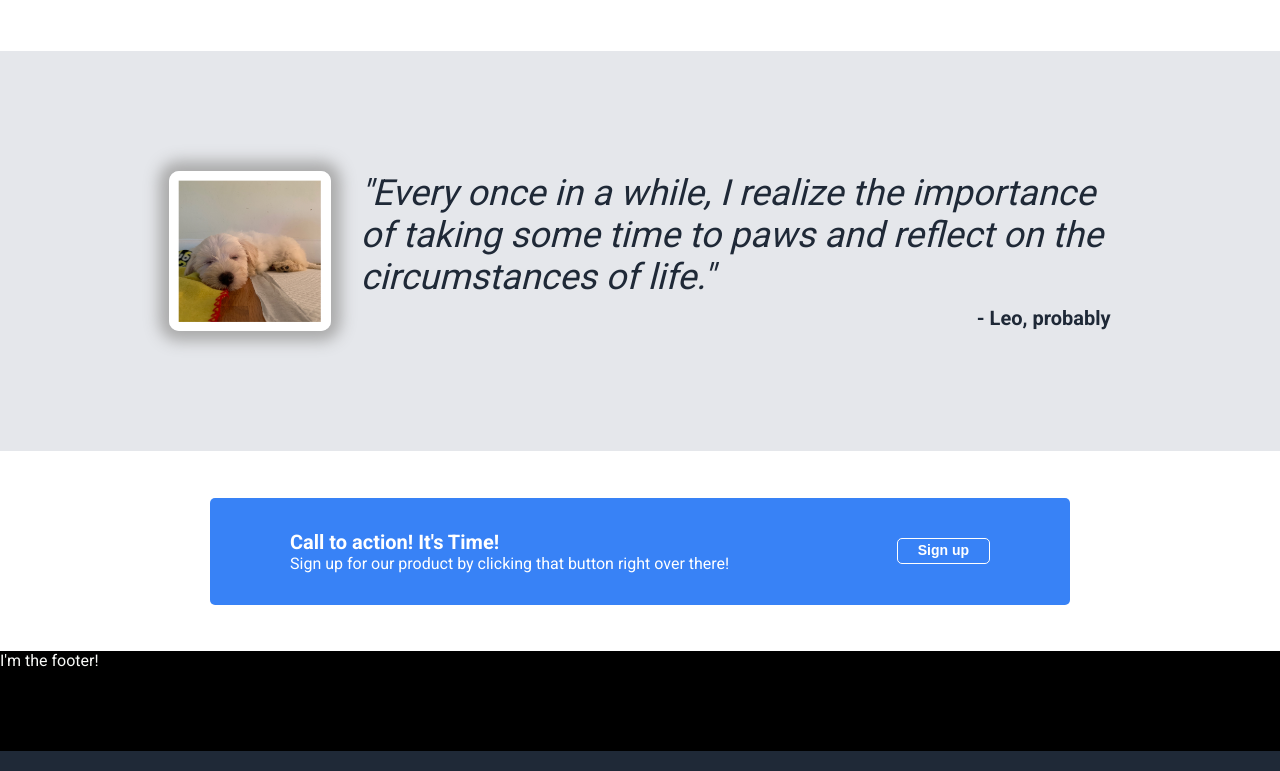
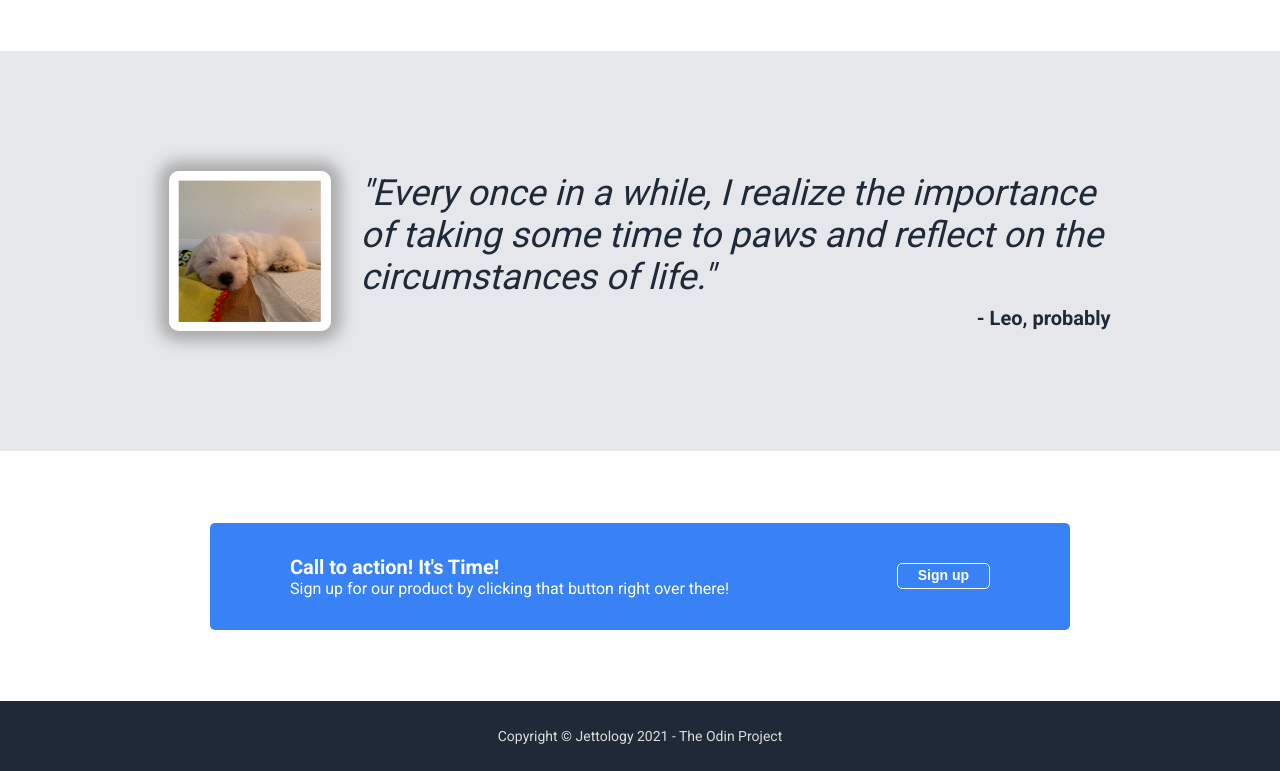
Before and after one commit to jettology/landing-page, a plain HTML site: page index.html in a window 1280 px wide. Shown: the part 849-1620 px from the top of the page. Drawn offline with Linux system fonts and the light colour scheme.

Commit message:
Completed footer; finished landing page project

```diff
--- a/index.html
+++ b/index.html
@@ -27,7 +27,7 @@
         <div class="section-one">
             <div class="left-section">
                 <div class="title">Jettology's landing page!</div>
-                <div class="subtext">This landing page is a mini project that was created via The Odin Project's HTML and CSS curriculum. TOP's example landing page was the primary reference, but everything shown here was ultimately procured from scratch (exception being the modified images).</div>
+                <div class="subtext">This landing page is a mini project that was created via The Odin Project's HTML and CSS curriculum. TOP's example landing page was the primary reference, but everything shown here was ultimately procured from scratch (exception being some of the modified images).</div>
                 <div>
                     <button class="sign-up-top">Sign up</button>
                 </div>
@@ -97,9 +97,7 @@
     </div>
 
     <div class="footer">
-
-        I'm the footer!
-
+        Copyright © Jettology 2021 - The Odin Project
     </div>
 
 </body>
--- a/style.css
+++ b/style.css
@@ -243,7 +243,7 @@ a:hover {
     align-items: center;
     justify-content: center;
     background: white;
-    height: 200px;
+    height: 250px;
     min-width: 600px;
 }
 
@@ -274,11 +274,14 @@ a:hover {
 }
 
 
-
 /* ================== FOOTER SECTION ================== */
 .footer {
     display: flex;
-    background: black;
-    color: #F9FAF8;
-    height: 100px;
+    justify-content: center;
+    align-items: center;
+    background: #1F2937;
+    color: #DDD;
+    font-weight: 400;
+    font-size: 14px;
+    height: 70px;
 }
```
